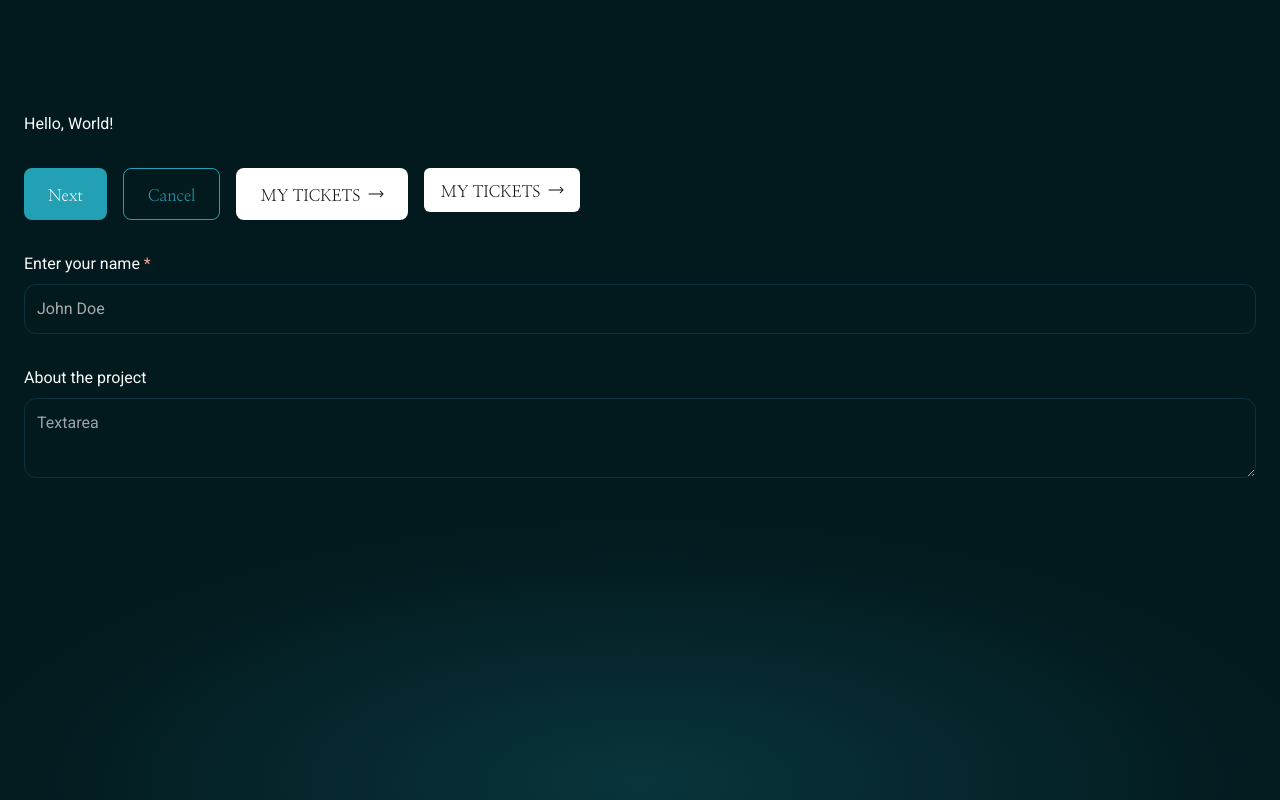
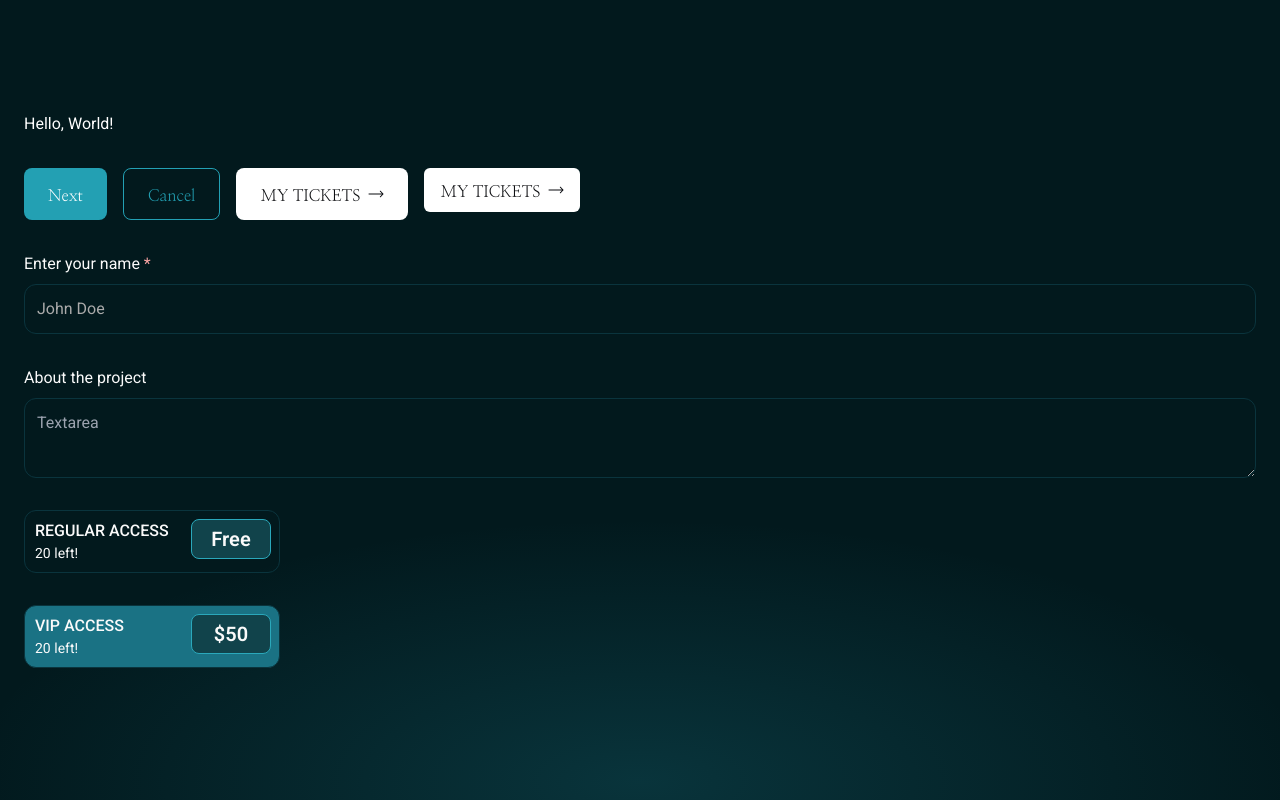
Before and after one commit to AJ1732/hng-12--stage-2, a Next.js app: page / in a window 1280 px wide. Built offline with nearby package versions, Linux system fonts and the light colour scheme; a web font is replaced by a local one.

Commit message:
chore: build button component

```diff
--- a/src/app/page.tsx
+++ b/src/app/page.tsx
@@ -1,4 +1,9 @@
-import { ButtonLink, InputField, TextareaField } from "@/components";
+import {
+  ButtonLink,
+  InputField,
+  TextareaField,
+  TicketButton,
+} from "@/components";
 
 export default function Home() {
   return (
@@ -24,6 +29,9 @@ export default function Home() {
       />
 
       <TextareaField label="About the project" placeholder="Textarea" />
+
+      <TicketButton label="regular access" left={20} price={"Free"} />
+      <TicketButton label="VIP Access " left={20} price={50} selected />
     </div>
   );
 }
--- a/src/components/index.ts
+++ b/src/components/index.ts
@@ -1,3 +1,6 @@
+// CARD COMPONENTS
+export { default as TicketButton } from "./ui/ticket-button";
+
 // UI COMPONENTS
 export { default as ButtonLink } from "./ui/button-link";
 export { default as InputField } from "./ui/input-field";
--- /dev/null
+++ b/src/components/ui/ticket-button.tsx
@@ -0,0 +1,37 @@
+import { cn } from "@/lib/utils";
+
+interface TicketCardProps {
+  label: string;
+  price: string | number;
+  left: number;
+  selected?: boolean;
+}
+
+const TicketCard: React.FC<TicketCardProps> = ({
+  label,
+  price,
+  left,
+  selected,
+}) => {
+  return (
+    <button
+      type="button"
+      className={cn(
+        "border-accent-200 flex w-fit min-w-64 justify-between gap-2 rounded-xl border p-2 pl-2.5 text-gray-100",
+        selected && "bg-primary-400",
+      )}
+    >
+      <div className="flex flex-col items-start">
+        <h4 className="font-medium uppercase">{label}</h4>
+        <p className="text-sm leading-[150%]">{left} left!</p>
+      </div>
+
+      <div className="border-primary-200 bg-accent-100 flex h-fit w-fit min-w-20 items-center justify-center rounded-lg border p-2 text-xl font-semibold leading-[110%] text-gray-100">
+        {typeof price === "number" && `$`}
+        <span>{price}</span>
+      </div>
+    </button>
+  );
+};
+
+export default TicketCard;
```
